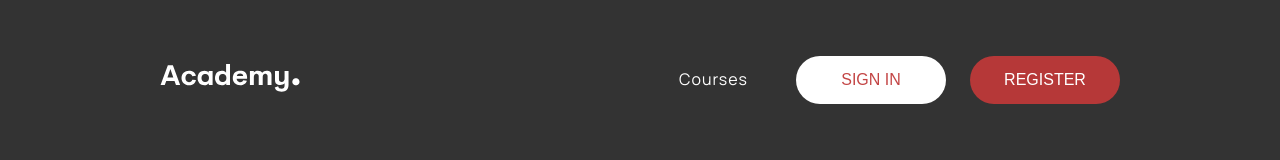
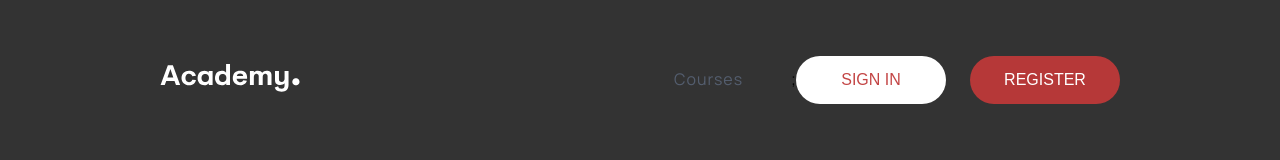
Before and after one commit to markoduspara1/handson-react, a React (Create React App) app: page /Courses in a window 1280 px wide. Shown: the top 160 px of the page. Built offline with nearby package versions, Linux system fonts and the light colour scheme.

Commit message:
Zadaca 1

```diff
--- a/src/components/Header/Header.js
+++ b/src/components/Header/Header.js
@@ -2,7 +2,7 @@ import React from "react";
 import "./Header.scss";
 import LogoImg from "../../assets/images/logo.svg";
 import Button from "../Button/Button";
-import { Link } from "react-router-dom";
+import { Link, NavLink } from "react-router-dom";
 
 const Header = ({ modifiers }) => {
   const modifierClasses = {
@@ -37,9 +37,19 @@ const Header = ({ modifiers }) => {
           />
         </svg>
         <nav className="Header-Nav">
-          <Link to="/Courses" className="Header-NavLink">
+          {/* <Link to="/Courses" className="Header-NavLink">
             Courses
-          </Link>
+          </Link>  */}
+          <NavLink
+            to="/Courses"
+            className="Header-NavLink"
+            style={({ isActive }) => ({
+              color: isActive ? "#545e6f" : "",
+            })}
+          >
+            Courses
+          </NavLink>
+          ;
           <div className="Header-NavButton">
             <Button modifiers={["nav"]}>Sign In</Button>
           </div>
```
